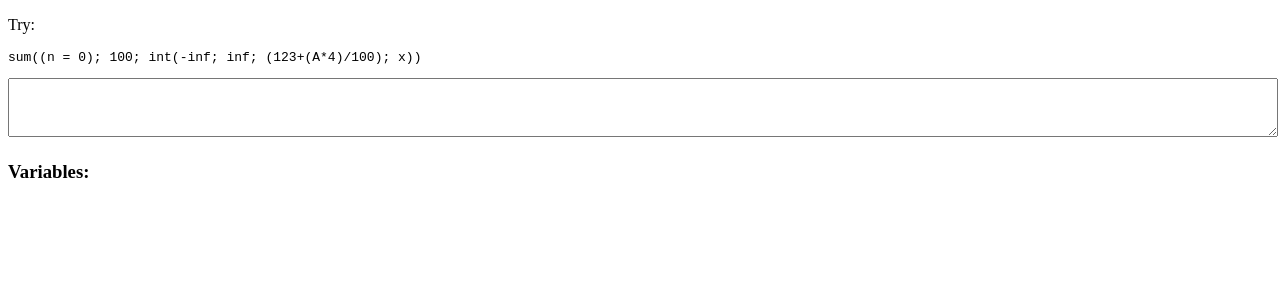
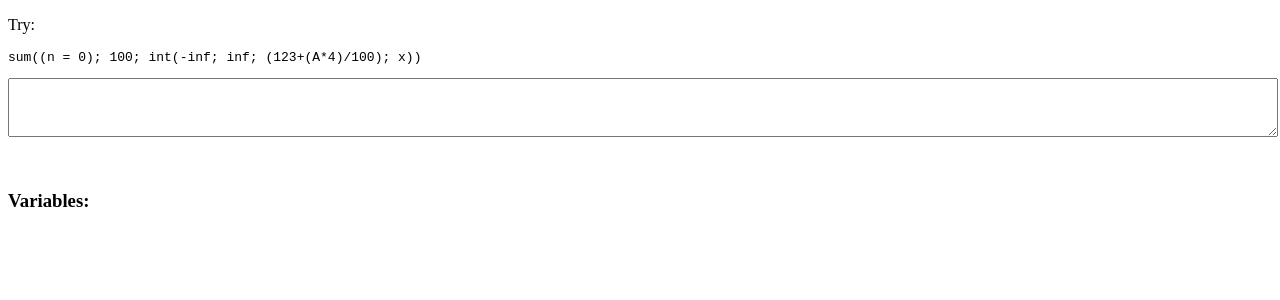
Before and after one commit to jonas-kell/math-manipulator, a Vue app: page / in a window 1280 px wide. Shown: the top 300 px of the page. Built offline with nearby package versions, Linux system fonts and the light colour scheme.

Commit message:
feat: variables manager better space management

```diff
--- a/src/App.vue
+++ b/src/App.vue
@@ -13,7 +13,7 @@
     <pre>sum((n = 0); 100; int(-inf; inf; (123+(A*4)/100); x))</pre>
     <InputToOperatorParser @parsed="(a: Operator) => {parsedOperator = a}" style="width: 100%; min-height: 4em" />
     <EquationLine v-if="parsedOperator" :operator="(parsedOperator as Operator)" />
-    <VariableList />
+    <VariableList style="margin-top: 3em" />
     <div style="width: 100%; min-height: 40vh"></div>
 </template>
 
--- a/src/components/VariableList.vue
+++ b/src/components/VariableList.vue
@@ -55,7 +55,8 @@
 </script>
 
 <template>
-    <h3>Variables:</h3>
+    <div>
+        <h3 style="margin-bottom: 0.2em">Variables:</h3>
         <table>
             <template v-for="draw in drawSource">
                 <tr>
@@ -86,6 +87,7 @@
                 </tr>
             </template>
         </table>
+    </div>
 </template>
 
 <style scoped>
```
Lines whose indentation alone changed are shown as unchanged.
